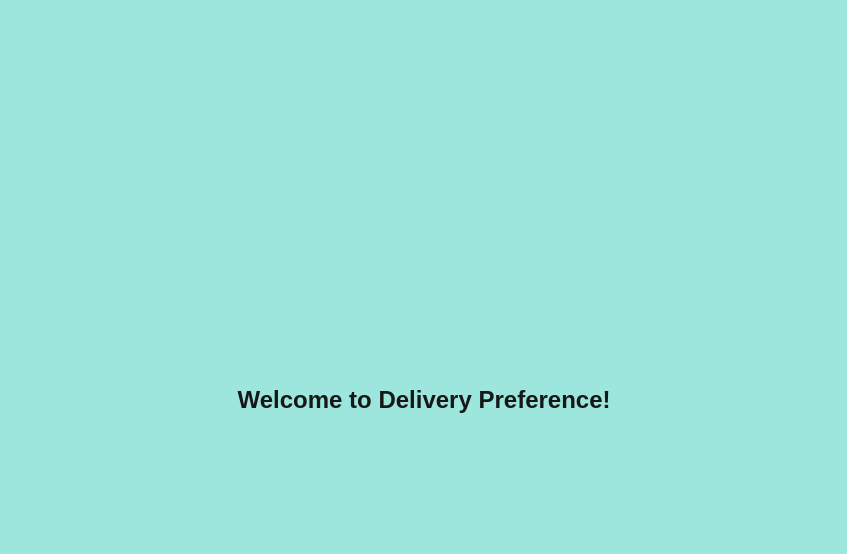
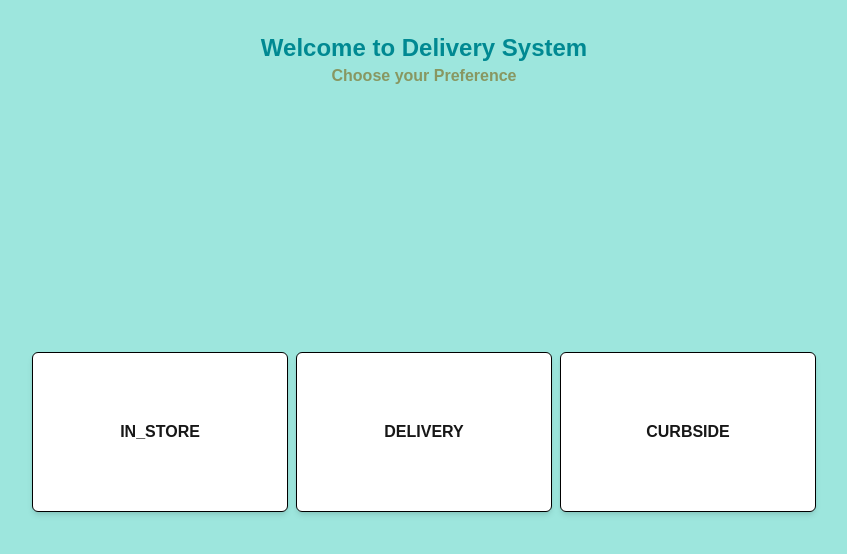
Before and after one commit to Mahrukh10/Delivery-App, a Next.js app: page /delivery in a window 1280 px wide. Shown: the top 554 px of the page, without its empty margins (216-1063 px from the left). Built offline with nearby package versions, Linux system fonts and the light colour scheme.

Commit message:
Box component called

```diff
--- /dev/null
+++ b/src/app/delivery/box.tsx
@@ -0,0 +1,11 @@
+"use client";
+type BoxProps = {
+  title: string;
+};
+export default function Box({ title }: BoxProps) {
+  return (
+   <div className="bg-white border border-black h-40 flex items-center justify-center rounded-md shadow-md">
+      <p className="font-semibold">{title}</p>
+    </div>
+  );
+}
--- a/src/app/delivery/page.tsx
+++ b/src/app/delivery/page.tsx
@@ -1,9 +1,31 @@
 "use client";
-
+import Box from "./box";
 export default function Delivery() {
   return (
-    <div className="flex min-h-screen items-center justify-center">
-      <h1 className="text-2xl font-bold">Welcome to Delivery Preference!</h1>
+    <div className="min-h-screen text-center">
+      <h1 className="text-2xl font-bold pt-8 text-[#008992]">
+        Welcome to Delivery System
+      </h1>
+      <h3 className="text-1xl font-bold text-[#889761]">
+        Choose your Preference
+      </h3>
+      <div
+        id="boxes"
+        className="flex justify-center items-center mt-6 h-[80vh] flex-wrap"
+      >
+        <div className="w-64">
+          {" "}
+          <Box title={`IN_STORE`}/>
+        </div>
+        <div className="w-64 ml-2">
+          {" "}
+          <Box title={`DELIVERY`}/>
+        </div>
+        <div className="w-64 ml-2">
+          {" "}
+          <Box title={`CURBSIDE`}/>
+        </div>
+      </div>
     </div>
   );
 }
```
